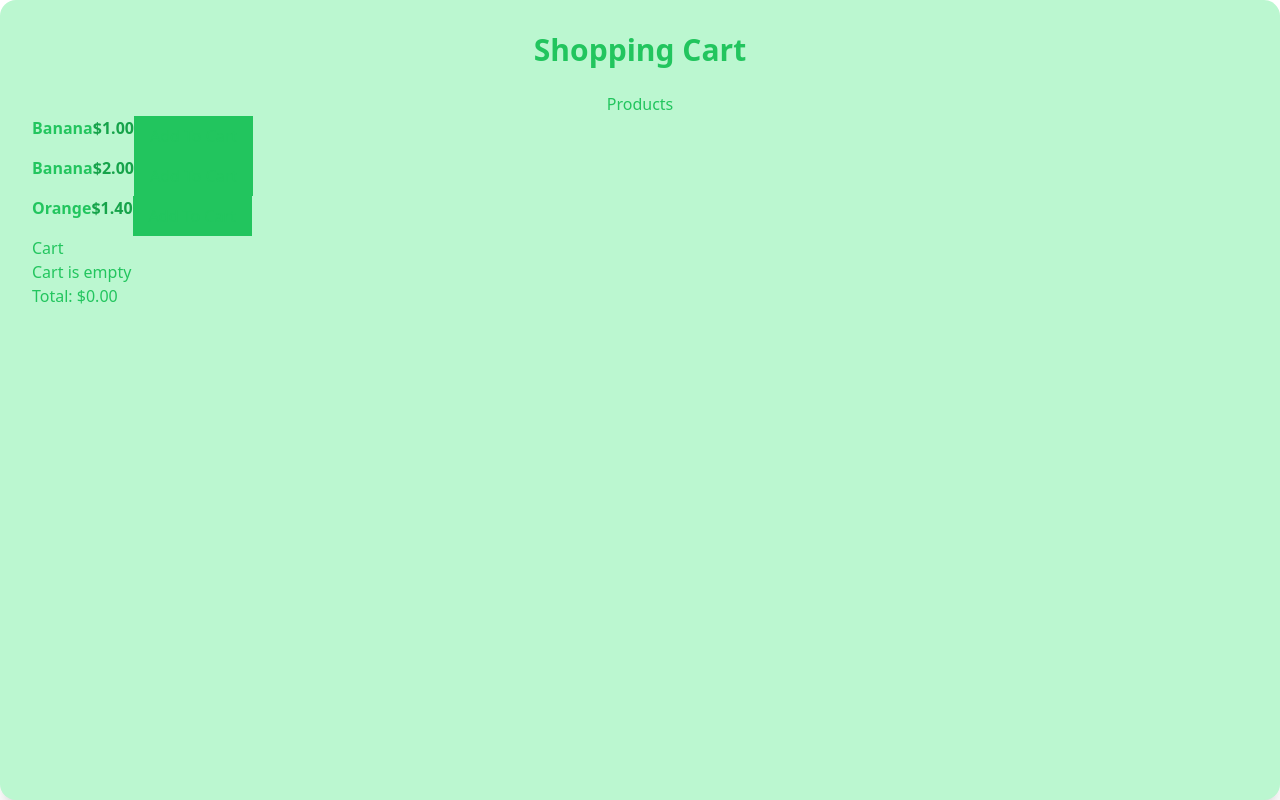
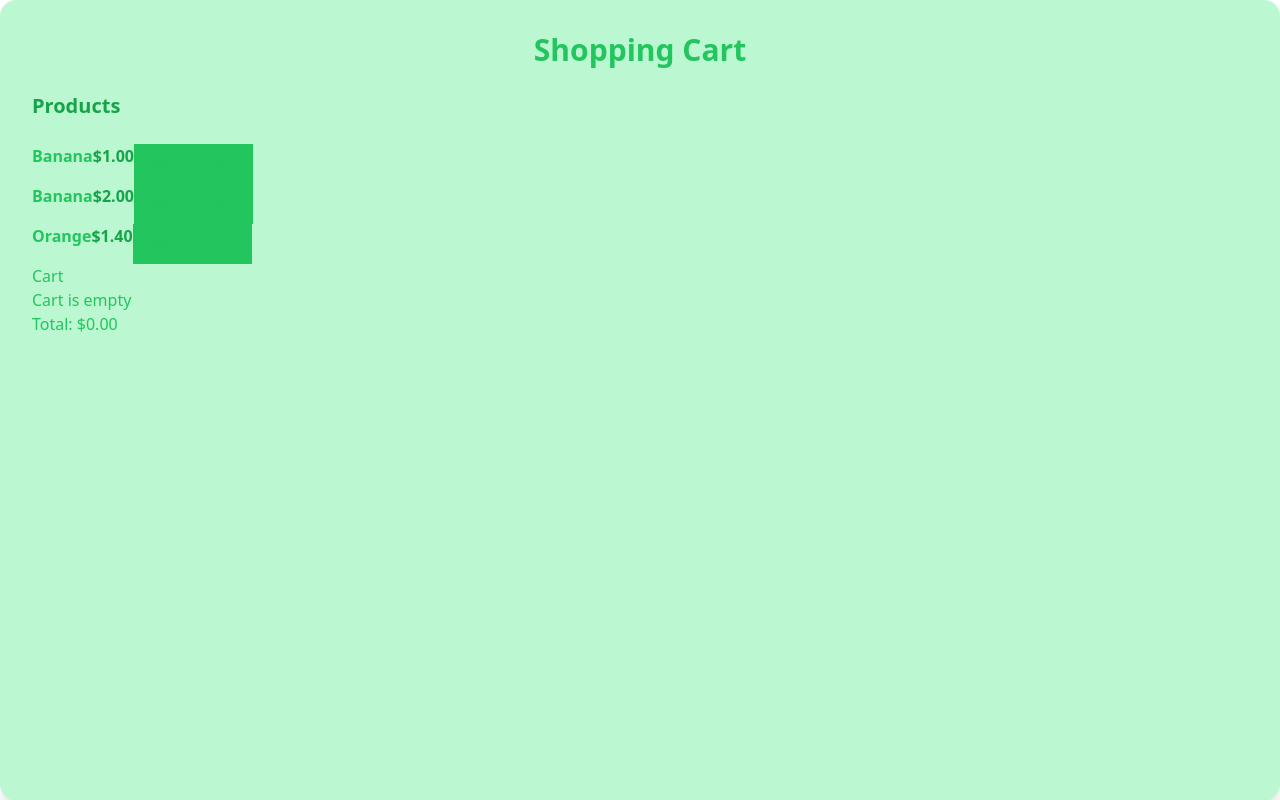
Before and after one commit to nietiene/React-Projects, a React (Vite) app: page / in a window 1280 px wide. Built offline with nearby package versions, Linux system fonts and the light colour scheme.

Commit message:
React js project with styling

```diff
--- a/src/Shopping-Cart/Shopping.jsx
+++ b/src/Shopping-Cart/Shopping.jsx
@@ -35,7 +35,7 @@ function Shopping (){
     return (
         <div className="bg-green-200 shadow-xl rounded-2xl p-8 min-h-screen text-green-500">
             <h2 className="text-3xl text-center font-extrabold mb-6">Shopping Cart</h2>
-            <h3 className="text-center font-medium text-green-500">Products</h3>
+            <h3 className="text-xl font-semibold mb-6 text-green-600">Products</h3>
             {Products.map((products) => (
                    <div key={products.id}
                    className="flex flex-cols-2 sm:flex-cols-3 md:flex-cols-5">
```
